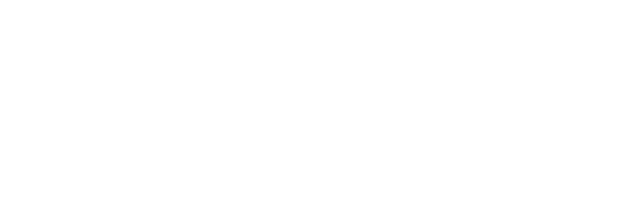
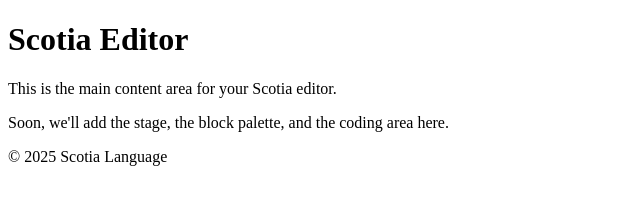
Before and after one commit to Tinfoil0cat/scotia, a plain HTML site: page index.html in a window 1280 px wide. Shown: the whole page, without its empty margins (0-640 px from the left). Drawn offline with Linux system fonts and the light colour scheme.

Commit message:
Update index.html

```diff
--- a/index.html
+++ b/index.html
@@ -1,11 +1,25 @@
 <!DOCTYPE html>
-<html>
+<html lang="en">
+<head>
+    <meta charset="UTF-8">
+    <meta name="viewport" content="width=device-width, initial-scale=1.0">
+    <title>Scotia Editor</title>
+    </head>
+<body>
+    <header>
+        <h1>Scotia Editor</h1>
+        <nav>
+            </nav>
+    </header>
 
-<head>
-  <meta charset="utf-8" />
-  <meta name="description"
-    content="scotia is a mod of Blockly. Many things are still in devolopment such as project saving, file readers, and costume and sound libraries." />
-  <title>scotia</title>
-  <meta name="title" content="scotia">
-  <meta name="description" content="Bark is a programming language building off of Google's Blockly.">
-  <link rel="shortcut icon" href="https://" type="image/png">
+    <main id="scotia-editor-main">
+        <p>This is the main content area for your Scotia editor.</p>
+        <p>Soon, we'll add the stage, the block palette, and the coding area here.</p>
+    </main>
+
+    <footer>
+        <p>&copy; 2025 Scotia Language</p>
+    </footer>
+
+    </body>
+</html>
```
